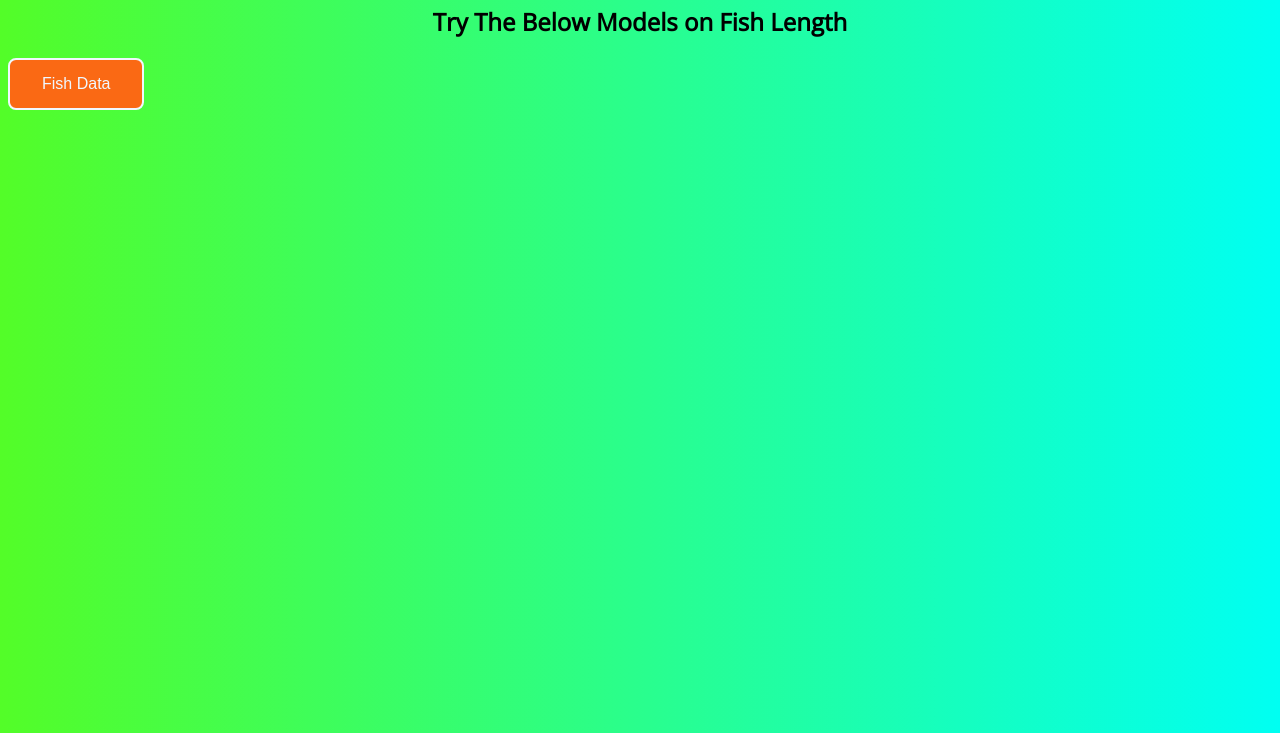
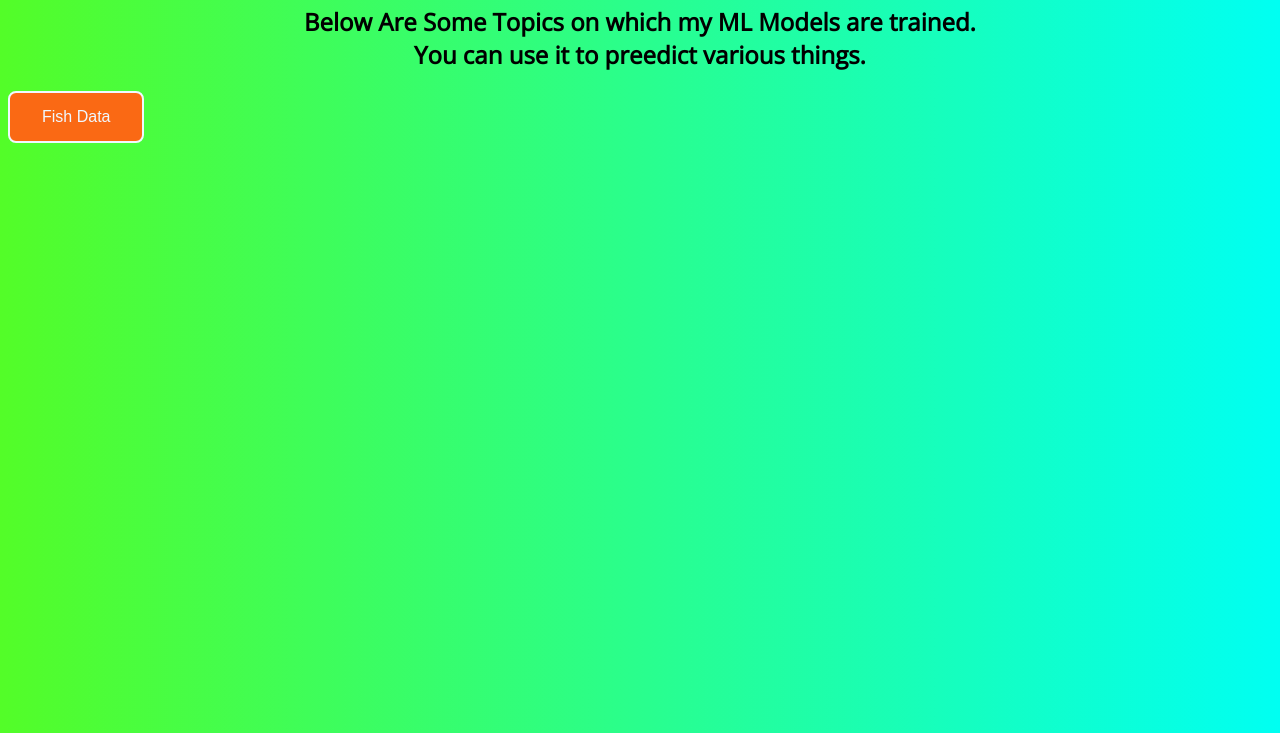
Before and after one commit to ND15/ML_Models_V2, a plain HTML site: page template/index.html in a window 1280 px wide. Shown: the part 67-800 px from the top of the page. Drawn offline with nearby package versions, Linux system fonts and the light colour scheme; a web font is replaced by a local one.

Commit message:
Index review

```diff
--- a/template/index.html
+++ b/template/index.html
@@ -8,7 +8,10 @@
     <body>
     <div>
         <h1>Welcome To ML Models</h1>
-        <h2>Try The Below Models on Fish Length</h2>
+        <h2>Below Are Some Topics on which my ML Models are trained.
+            <br>
+            You can use it to preedict various things.
+        </h2>
         <div class='linear'>
             <a href="fish_page">
                 <button class='btn btn1'>Fish Data</button>
```
